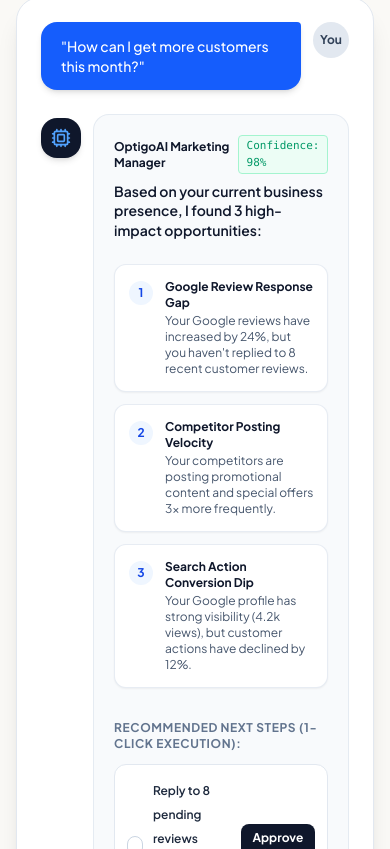
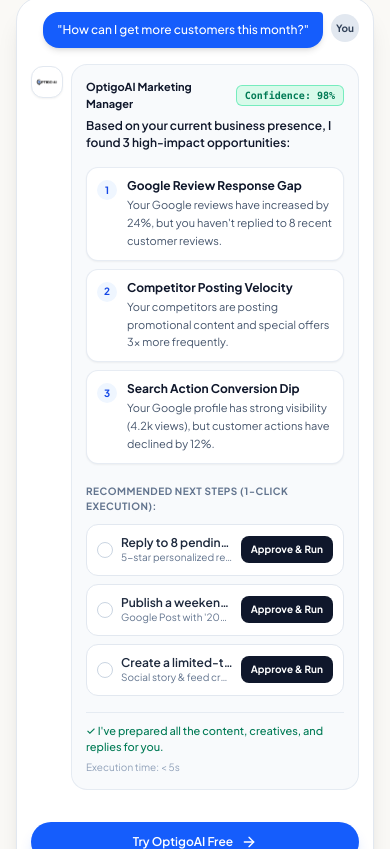
Before and after one commit to optigoai/optigoai-landing, a React (Vite) app: page / in a window 390 px wide. Shown: the part 10195-11044 px from the top of the page. Built offline with nearby package versions, Linux system fonts and the light colour scheme.

Commit message:
feat: optimize AI CMO interactive demo layout for mobile devices

```diff
--- a/src/components/AICMOExample.tsx
+++ b/src/components/AICMOExample.tsx
@@ -130,58 +130,62 @@
           whileInView={{ opacity: 1, y: 0, scale: 1 }}
           viewport={{ once: true, margin: "-60px" }}
           transition={{ duration: 0.65, ease: [0.16, 1, 0.3, 1] }}
-          className="max-w-4xl mx-auto bg-white rounded-3xl p-6 sm:p-10 border border-slate-200 shadow-xl"
+          className="max-w-4xl mx-auto bg-white rounded-3xl p-3.5 sm:p-8 md:p-10 border border-slate-200 shadow-xl"
         >
 
           {/* User Message Bubble */}
-          <div className="flex items-start justify-end gap-3 mb-6">
-            <div className="bg-blue-600 text-white px-5 py-3.5 rounded-2xl rounded-tr-sm shadow-md font-medium text-sm sm:text-base max-w-lg">
+          <div className="flex items-start justify-end gap-2 sm:gap-3 mb-4 sm:mb-6">
+            <div className="bg-blue-600 text-white px-3.5 sm:px-5 py-2.5 sm:py-3.5 rounded-2xl rounded-tr-sm shadow-md font-medium text-xs sm:text-base max-w-lg">
               "{current.query}"
             </div>
-            <div className="w-9 h-9 rounded-full bg-slate-200 flex items-center justify-center text-slate-700 font-bold text-xs shrink-0">
+            <div className="w-7 h-7 sm:w-9 sm:h-9 rounded-full bg-slate-200 flex items-center justify-center text-slate-700 font-bold text-[10px] sm:text-xs shrink-0 mt-0.5">
               You
             </div>
           </div>
 
           {/* AI CMO Response Bubble */}
-          <div className="flex items-start gap-3 sm:gap-4 mb-8">
-            <div className="w-10 h-10 rounded-2xl bg-slate-900 text-white flex items-center justify-center shadow-md shrink-0 mt-1">
-              <Cpu className="w-5 h-5 text-blue-400" />
+          <div className="flex items-start gap-2 sm:gap-4 mb-6 sm:mb-8">
+            <div className="w-8 h-8 sm:w-10 sm:h-10 rounded-xl sm:rounded-2xl bg-white border border-slate-200 p-1 flex items-center justify-center shadow-xs shrink-0 mt-0.5">
+              <img
+                src="/assets/optigoai-logo-removebg.png"
+                alt="OptigoAI Logo"
+                className="w-full h-full object-contain"
+              />
             </div>
 
-            <div className="flex-1 bg-slate-50 rounded-2xl p-5 sm:p-7 border border-slate-200/80 space-y-6">
+            <div className="flex-1 bg-slate-50/90 rounded-2xl p-3.5 sm:p-6 md:p-7 border border-slate-200/80 space-y-4 sm:space-y-6 min-w-0">
 
               <div>
-                <div className="flex items-center justify-between gap-2 mb-2">
-                  <span className="text-xs font-bold text-slate-900">OptigoAI Marketing Manager</span>
-                  <span className="text-[11px] font-mono text-emerald-600 bg-emerald-50 px-2 py-0.5 rounded border border-emerald-200">
+                <div className="flex items-center justify-between gap-2 mb-1.5 sm:mb-2">
+                  <span className="text-[11px] sm:text-xs font-bold text-slate-900">OptigoAI Marketing Manager</span>
+                  <span className="text-[10px] sm:text-[11px] font-mono text-emerald-700 bg-emerald-100/80 px-2 py-0.5 rounded-md border border-emerald-300/80 font-bold shrink-0">
                     Confidence: 98%
                   </span>
                 </div>
-                <p className="text-sm sm:text-base font-semibold text-slate-900 leading-snug">
+                <p className="text-xs sm:text-sm md:text-base font-semibold text-slate-900 leading-snug">
                   Based on your current business presence, I found 3 high-impact opportunities:
                 </p>
               </div>
 
               {/* 3 Opportunities */}
-              <div className="space-y-3">
+              <div className="space-y-2 sm:space-y-3">
                 {current.opportunities.map((opp) => (
-                  <div key={opp.num} className="p-3.5 bg-white rounded-xl border border-slate-200/80 flex items-start gap-3 shadow-xs">
-                    <span className="w-6 h-6 rounded-full bg-blue-50 text-blue-700 font-bold text-xs flex items-center justify-center shrink-0 mt-0.5">
+                  <div key={opp.num} className="p-2.5 sm:p-3.5 bg-white rounded-xl border border-slate-200/80 flex items-start gap-2.5 sm:gap-3 shadow-xs">
+                    <span className="w-5 h-5 sm:w-6 sm:h-6 rounded-full bg-blue-50 text-blue-700 font-bold text-[10px] sm:text-xs flex items-center justify-center shrink-0 mt-0.5">
                       {opp.num}
                     </span>
-                    <div>
+                    <div className="min-w-0">
                       <h4 className="text-xs sm:text-sm font-bold text-slate-900">{opp.title}</h4>
-                      <p className="text-xs text-slate-600 mt-0.5">{opp.desc}</p>
+                      <p className="text-[11px] sm:text-xs text-slate-600 mt-0.5 leading-relaxed">{opp.desc}</p>
                     </div>
                   </div>
                 ))}
               </div>
 
               {/* Recommended Next Steps Checklist */}
-              <div className="pt-2">
-                <p className="text-xs font-bold uppercase tracking-wider text-slate-500 mb-3">
-                  Recommended Next Steps (1-Click Execution):
+              <div className="pt-1 sm:pt-2">
+                <p className="text-[10px] sm:text-xs font-bold uppercase tracking-wider text-slate-500 mb-2.5 sm:mb-3">
+                  RECOMMENDED NEXT STEPS (1-CLICK EXECUTION):
                 </p>
                 <div className="space-y-2">
                   {current.recommendedSteps.map((step) => {
@@ -190,26 +194,26 @@
                       <div
                         key={step.id}
                         onClick={() => handleExecute(step.id)}
-                        className={`p-3 rounded-xl border transition-all flex items-center justify-between gap-3 cursor-pointer ${
+                        className={`p-2.5 sm:p-3 rounded-xl border transition-all flex items-center justify-between gap-2 sm:gap-3 cursor-pointer ${
                           isDone
                             ? 'bg-emerald-50 border-emerald-300 text-emerald-900'
                             : 'bg-white border-slate-200 hover:border-slate-300 text-slate-800'
                         }`}
                       >
-                        <div className="flex items-center gap-2.5">
-                          <div className={`w-5 h-5 rounded-full flex items-center justify-center text-xs ${
+                        <div className="flex items-center gap-2 sm:gap-2.5 min-w-0">
+                          <div className={`w-4 h-4 sm:w-5 sm:h-5 rounded-full flex items-center justify-center text-xs shrink-0 ${
                             isDone ? 'bg-emerald-600 text-white' : 'border border-slate-300 text-transparent'
                           }`}>
-                            <Check className="w-3.5 h-3.5" />
+                            <Check className="w-3 h-3 sm:w-3.5 sm:h-3.5" />
                           </div>
-                          <div>
-                            <span className="text-xs sm:text-sm font-semibold">{step.label}</span>
-                            <span className="text-[11px] text-slate-500 block">{step.detail}</span>
+                          <div className="min-w-0">
+                            <span className="text-xs sm:text-sm font-semibold block truncate leading-tight">{step.label}</span>
+                            <span className="text-[10px] sm:text-[11px] text-slate-500 block truncate">{step.detail}</span>
                           </div>
                         </div>
 
                         <button
-                          className={`text-xs px-3 py-1.5 rounded-lg font-bold transition ${
+                          className={`text-[10px] sm:text-xs px-2.5 sm:px-3 py-1.5 rounded-lg font-bold transition shrink-0 whitespace-nowrap ${
                             isDone
                               ? 'bg-emerald-600 text-white'
                               : 'bg-slate-900 text-white hover:bg-slate-800'
@@ -224,7 +228,7 @@
               </div>
 
               {/* Closing Callout */}
-              <div className="pt-3 border-t border-slate-200 flex items-center justify-between text-xs text-slate-600">
+              <div className="pt-2.5 sm:pt-3 border-t border-slate-200/80 flex flex-col sm:flex-row sm:items-center justify-between gap-1 text-[11px] sm:text-xs text-slate-600">
                 <span className="font-medium text-emerald-700">✓ {current.closingNote}</span>
                 <span className="text-[10px] text-slate-400">Execution time: &lt; 5s</span>
               </div>
@@ -233,17 +237,17 @@
           </div>
 
           {/* Bottom Call to Action */}
-          <div className="pt-4 flex flex-col sm:flex-row items-center justify-center gap-3">
+          <div className="pt-2 sm:pt-4 flex flex-col sm:flex-row items-center justify-center gap-2.5 sm:gap-3">
             <button
               onClick={onOpenGetStarted}
-              className="w-full sm:w-auto px-8 py-3 bg-blue-600 hover:bg-blue-700 text-white text-sm font-semibold rounded-full shadow-lg shadow-blue-600/20 transition flex items-center justify-center gap-2 cursor-pointer"
+              className="w-full sm:w-auto px-8 py-3 bg-blue-600 hover:bg-blue-700 text-white text-xs sm:text-sm font-semibold rounded-full shadow-lg shadow-blue-600/20 transition flex items-center justify-center gap-2 cursor-pointer"
             >
               <span>Try OptigoAI Free</span>
               <ArrowRight className="w-4 h-4" />
             </button>
             <button
               onClick={onOpenVideoGuide}
-              className="w-full sm:w-auto px-6 py-3 bg-slate-100 hover:bg-slate-200 text-slate-700 text-sm font-medium rounded-full transition flex items-center justify-center gap-2 cursor-pointer"
+              className="w-full sm:w-auto px-6 py-3 bg-slate-100 hover:bg-slate-200 text-slate-700 text-xs sm:text-sm font-medium rounded-full transition flex items-center justify-center gap-2 cursor-pointer"
             >
               <Play className="w-3.5 h-3.5 fill-slate-700" />
               <span>Watch AI CMO in Action</span>
```
